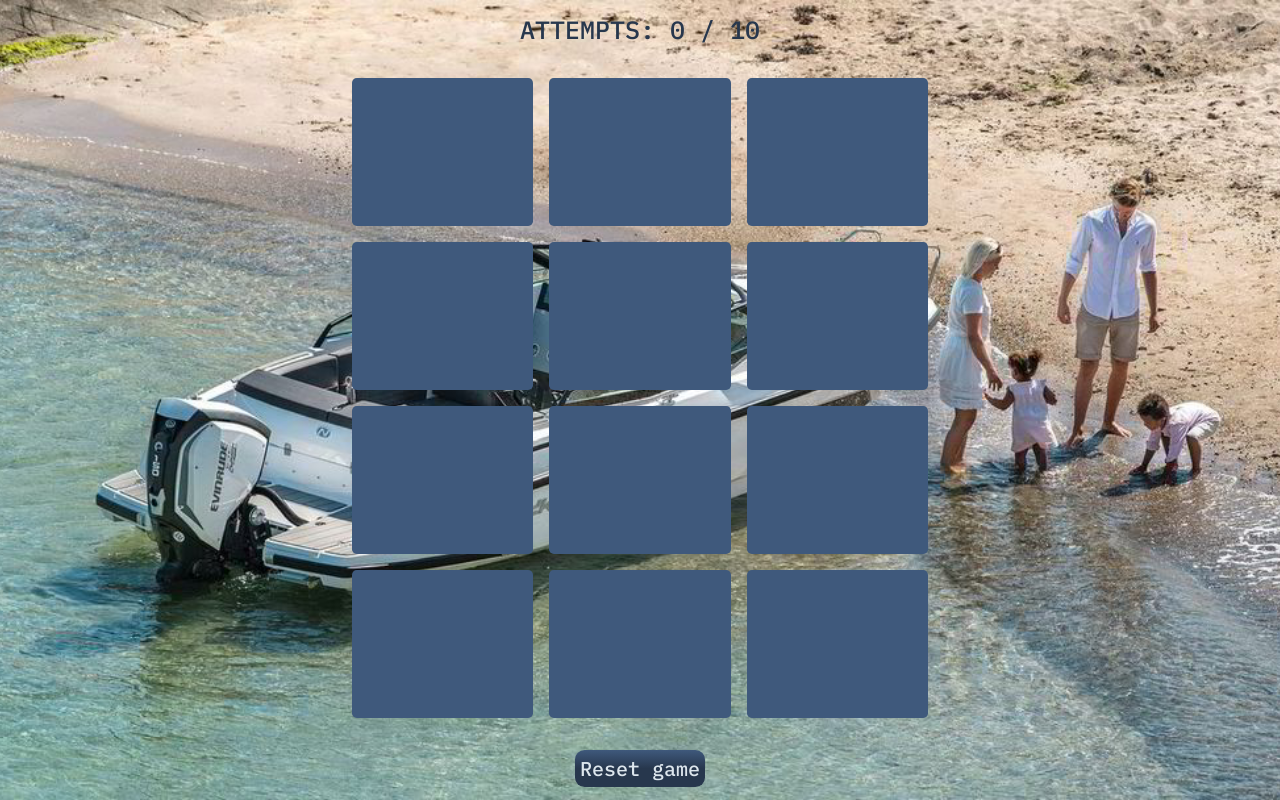
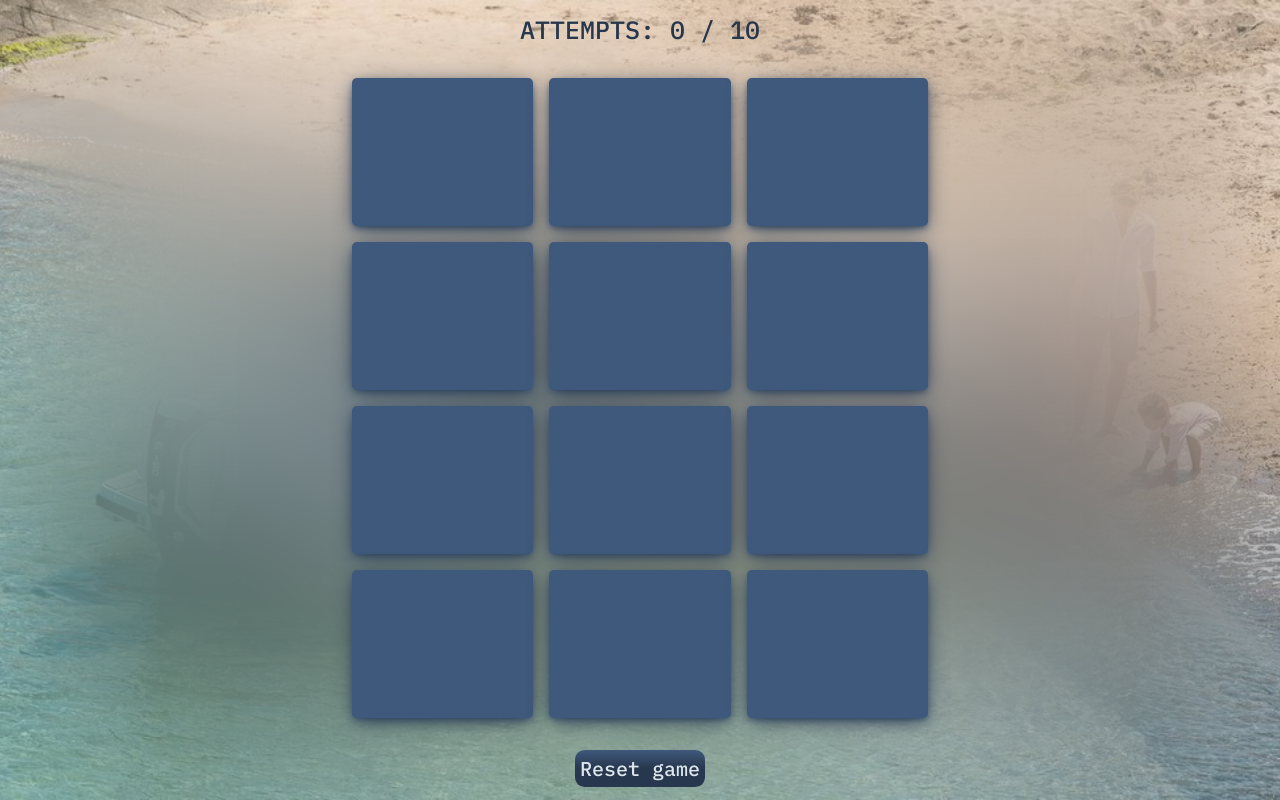
Before and after one commit to SergeiRavinski/memory_game, a plain HTML site: page index.html in a window 1280 px wide. Drawn offline with Linux system fonts and the light colour scheme.

Commit message:
Added box-shadow and backdrop-filter

```diff
--- a/css/modules/game.css
+++ b/css/modules/game.css
@@ -9,8 +9,8 @@ main {
 	left: 0;
 	width: 100vw;
 	height: 100vh;
-	/*backdrop-filter: blur(100px);
-	-webkit-backdrop-filter: blur(100px);*/
+	backdrop-filter: blur(100px);
+	-webkit-backdrop-filter: blur(100px);
 }
 
 .main__cards {
@@ -49,13 +49,13 @@ main {
 	-webkit-transition: all 0.8s ease-in-out;
 	backface-visibility: hidden;
 	-webkit-backface-visibility: hidden;
+	box-shadow: 0 0.3rem 1.3rem -0.2rem var(--primary-dark), 0 0.2rem 0.4rem -0.1rem var(--secondary-dark);
 }
 
 .main__front-face {
 	background: var(--secondary-dark);
 	transform: rotateY(0);
 	-webkit-transform: rotateY(0);
-	/*box-shadow: 0 0.3rem 1.3rem -0.2rem var(--primary-dark), 0 0.2rem 0.4rem -0.1rem var(--secondary-dark);*/
 }
 
 .main__back-face {
```
